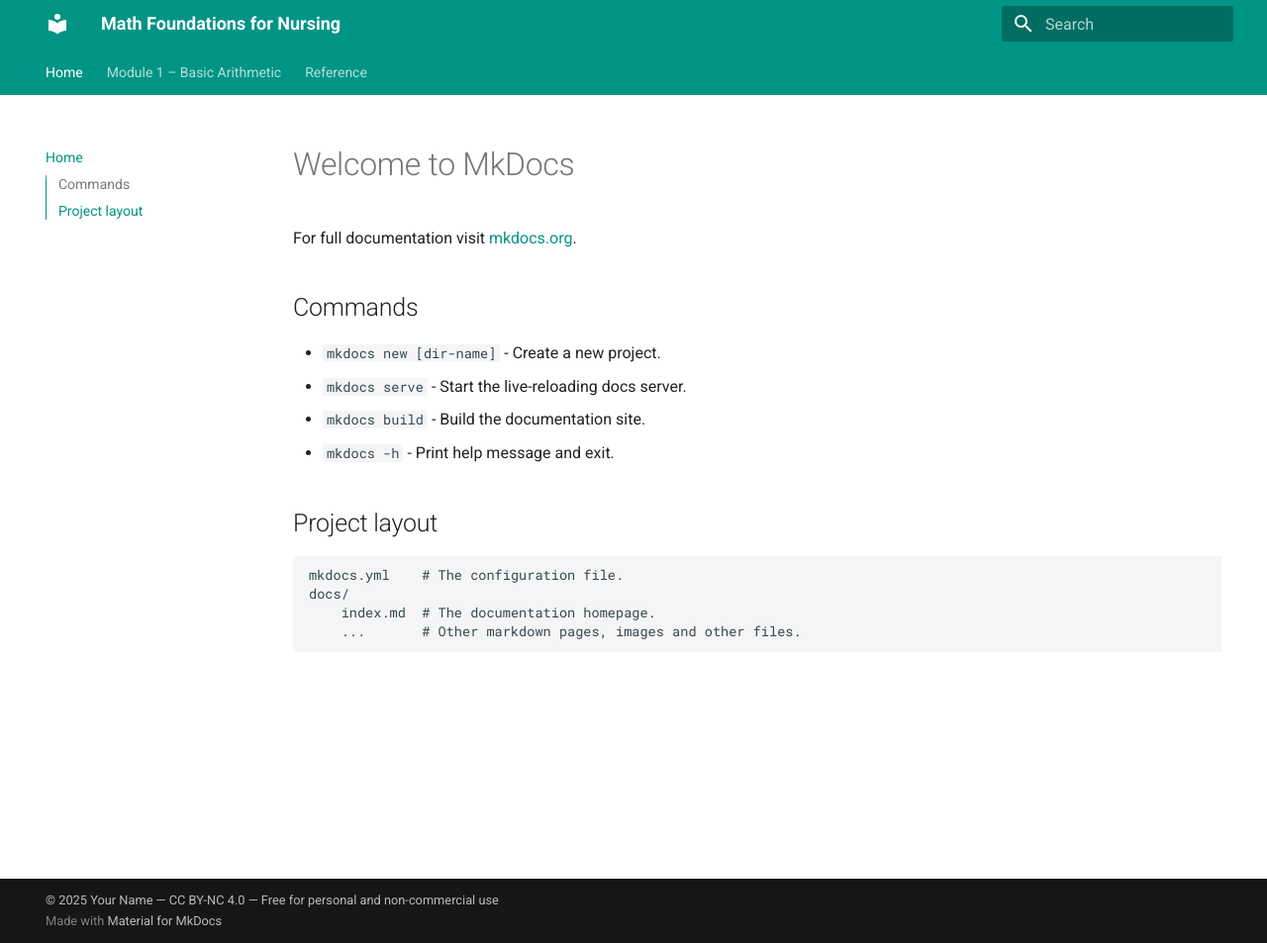
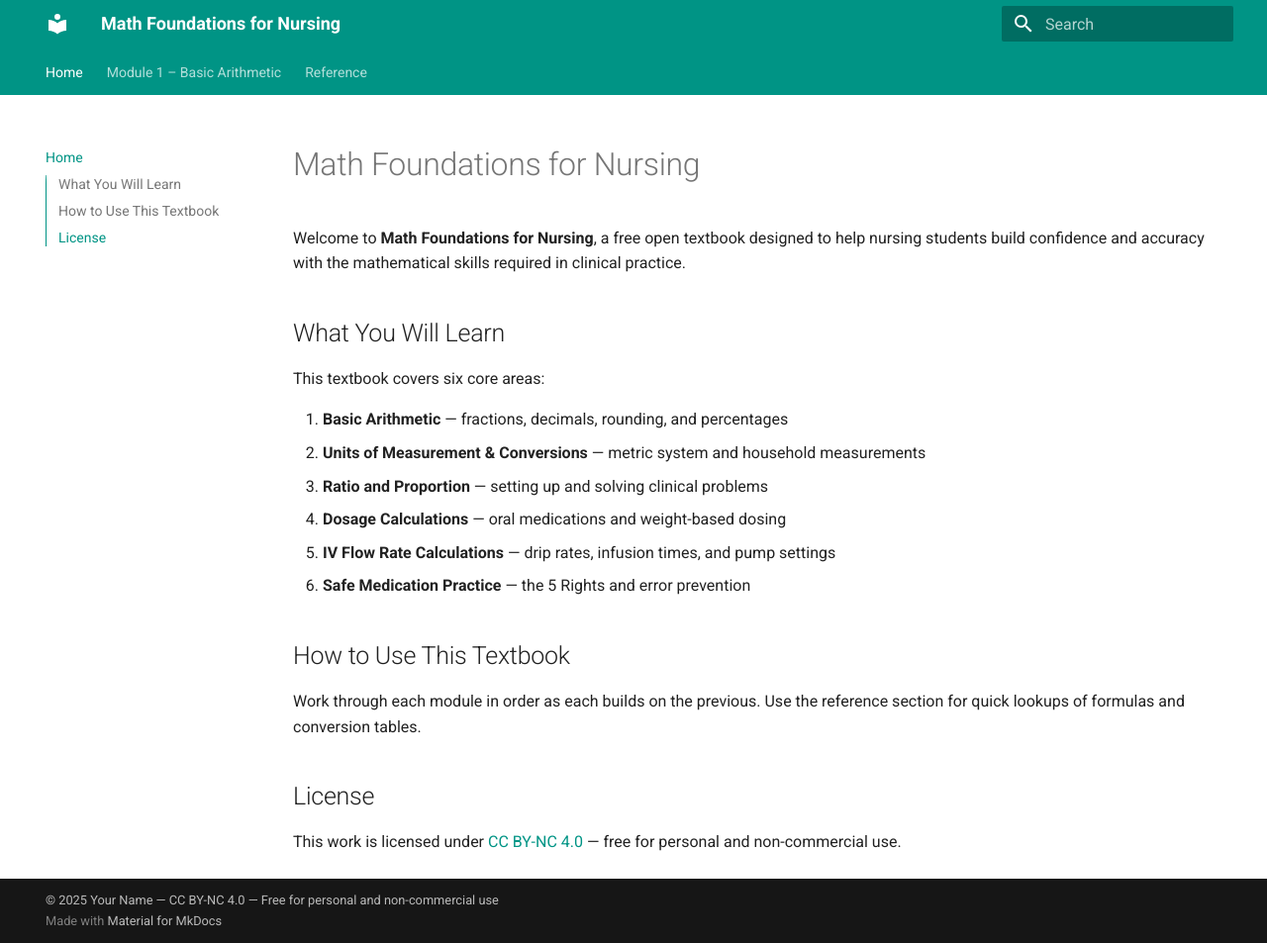
Before and after one commit to carinam17/math-foundations-nursing, an MkDocs documentation site: the page built from docs/index.md, in a window 1280 px wide and 953 px high. Shown: the whole window at 99% size. Built offline with MkDocs 1.6.1 and Material for MkDocs 9.7.7, drawn with Linux system fonts in a browser that asks for light colours.

Commit message:
'add mkdocs yml'

```diff
--- a/docs/index.md
+++ b/docs/index.md
@@ -1,17 +1,22 @@
-# Welcome to MkDocs
+# Math Foundations for Nursing
 
-For full documentation visit [mkdocs.org](https://www.mkdocs.org).
+Welcome to **Math Foundations for Nursing**, a free open textbook designed to help nursing students build confidence and accuracy with the mathematical skills required in clinical practice.
 
-## Commands
+## What You Will Learn
 
-* `mkdocs new [dir-name]` - Create a new project.
-* `mkdocs serve` - Start the live-reloading docs server.
-* `mkdocs build` - Build the documentation site.
-* `mkdocs -h` - Print help message and exit.
+This textbook covers six core areas:
 
-## Project layout
+1. **Basic Arithmetic** — fractions, decimals, rounding, and percentages
+2. **Units of Measurement & Conversions** — metric system and household measurements
+3. **Ratio and Proportion** — setting up and solving clinical problems
+4. **Dosage Calculations** — oral medications and weight-based dosing
+5. **IV Flow Rate Calculations** — drip rates, infusion times, and pump settings
+6. **Safe Medication Practice** — the 5 Rights and error prevention
 
-    mkdocs.yml    # The configuration file.
-    docs/
-        index.md  # The documentation homepage.
-        ...       # Other markdown pages, images and other files.
+## How to Use This Textbook
+
+Work through each module in order as each builds on the previous. Use the reference section for quick lookups of formulas and conversion tables.
+
+## License
+
+This work is licensed under [CC BY-NC 4.0](https://creativecommons.org/licenses/by-nc/4.0/) — free for personal and non-commercial use.
```
